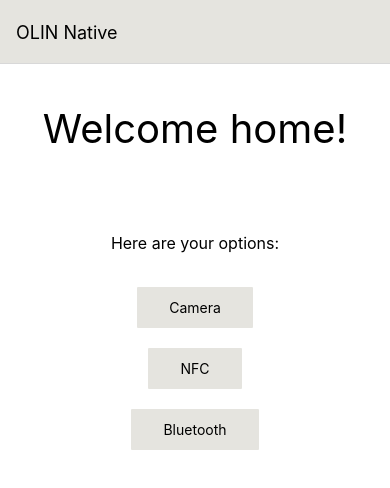
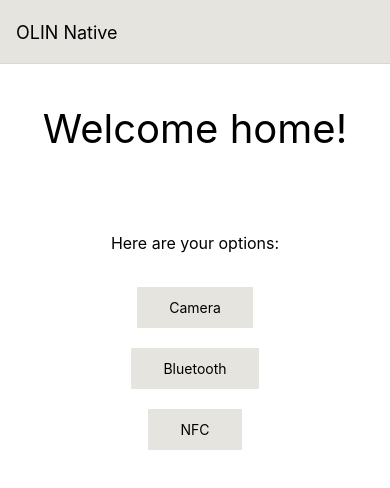
Before and after one commit to oliviahedlund/KandidatNative, a React Native app in the folder native-app/: screen /Home in a window 390 px wide. Shown: the top 488 px of the page. Built offline with nearby package versions, Linux system fonts and the light colour scheme; what react-native-ble-plx, react-native-nfc-manager would draw is missing.

Commit message:
ändrad ordning bluetooth nfc

```diff
--- a/native-app/components/ButtonContainer.js
+++ b/native-app/components/ButtonContainer.js
@@ -17,17 +17,18 @@ const ButtonContainer = ({ navigation }) => {
 
         <Pressable
           style={styles.button}
+          onPress={() => navigation.navigate("Bluetooth")}
+        >
+          <Text style={styles.buttonText}>Bluetooth</Text>
+        </Pressable>
+
+        <Pressable
+          style={styles.button}
           onPress={() => navigation.navigate("NFC")}
         >
           <Text style={styles.buttonText}>NFC</Text>
         </Pressable>
 
-        <Pressable
-          style={styles.button}
-          onPress={() => navigation.navigate("Bluetooth")}
-        >
-          <Text style={styles.buttonText}>Bluetooth</Text>
-        </Pressable>
       </View>
     </View>
   );
```
